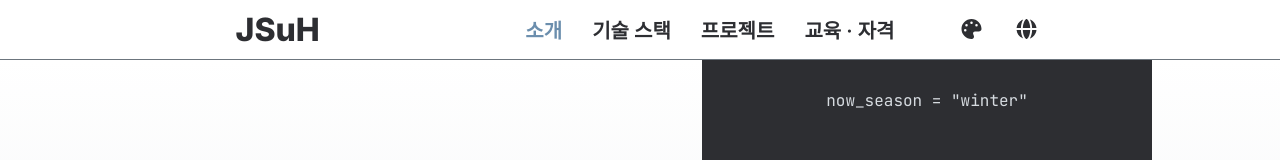
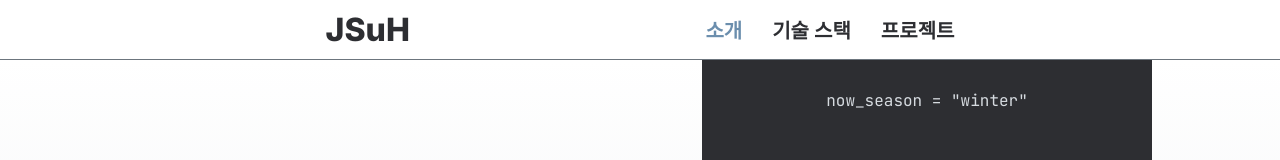
Before and after one commit to jjop2/JSuH, a React (Vite) app: page / in a window 1280 px wide. Shown: the top 160 px of the page. Built offline with nearby package versions, Linux system fonts and the light colour scheme; a web font is replaced by a local one.

Commit message:
temp: 배포를 위한 임시 처리

```diff
--- a/src/components/Header/styles/Header.css
+++ b/src/components/Header/styles/Header.css
@@ -54,9 +54,11 @@ header {
 }
 
 .sub_nav {
-  display: flex;
+  /* display: flex; */
   gap: 20px;
   align-items: center;
+
+  display: none;
 }
 
 .sub_nav_icon {
--- a/src/features/MainPage/components/Projects/ProjectCard.jsx
+++ b/src/features/MainPage/components/Projects/ProjectCard.jsx
@@ -74,7 +74,7 @@ const ProjectCard = ({ projectsData }) => {
           {isFile && (
             <p
               className="link_button link_default"
-              onClick={() => setIsOpen(true)}
+              onClick={() => setIsOpen(false)} // true
             >
               <FontAwesomeIcon icon={faImage} /> 사진 / GIF
             </p>
--- a/src/utils/uiTexts.js
+++ b/src/utils/uiTexts.js
@@ -11,7 +11,7 @@ const UITEXTS = {
       about: "소개",
       skills: "기술 스택",
       projects: "프로젝트",
-      certificates: "교육 · 자격"
+      // certificates: "교육 · 자격"
     },
     theme: {
       mode: "화면 모드",
```
